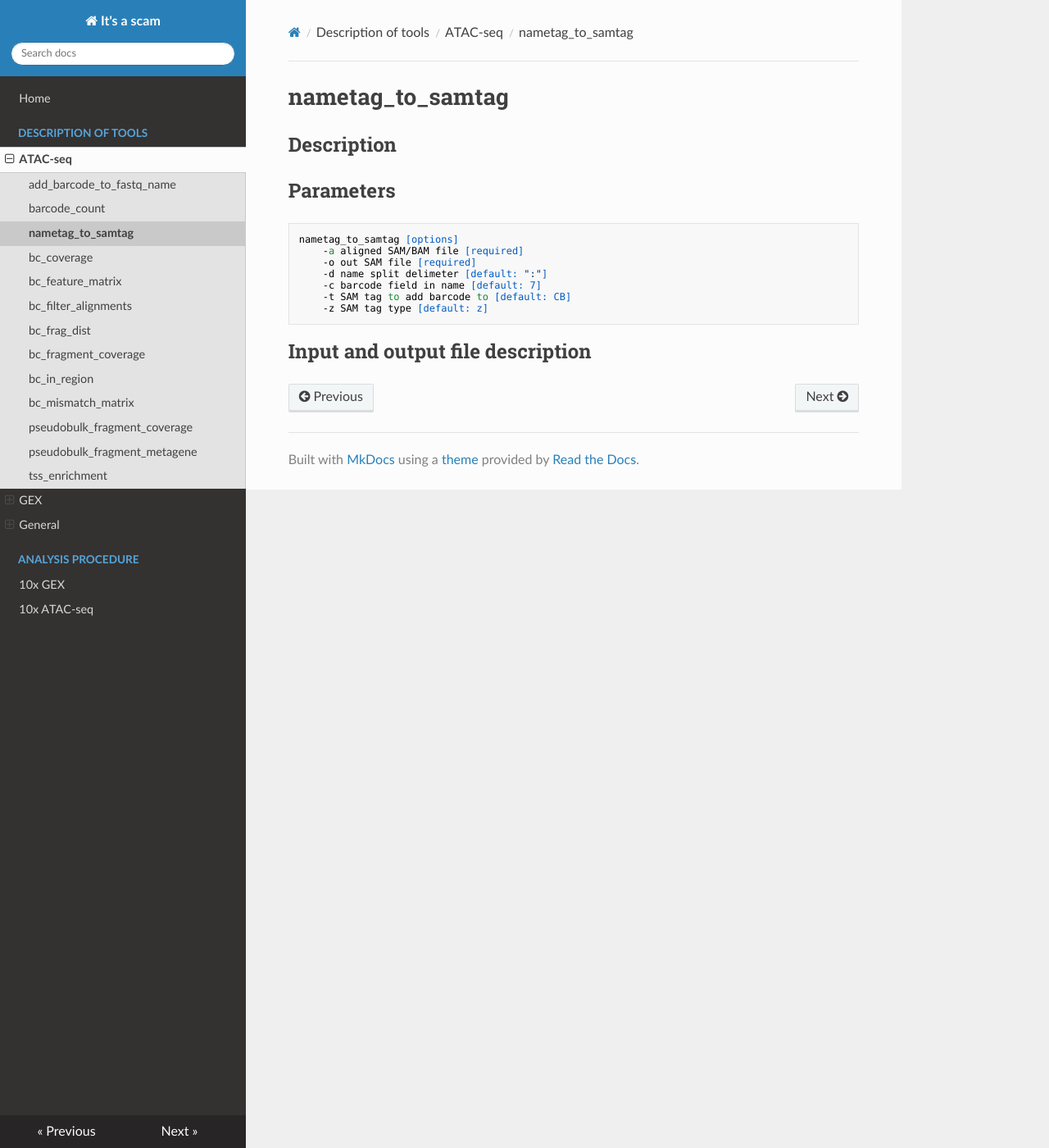
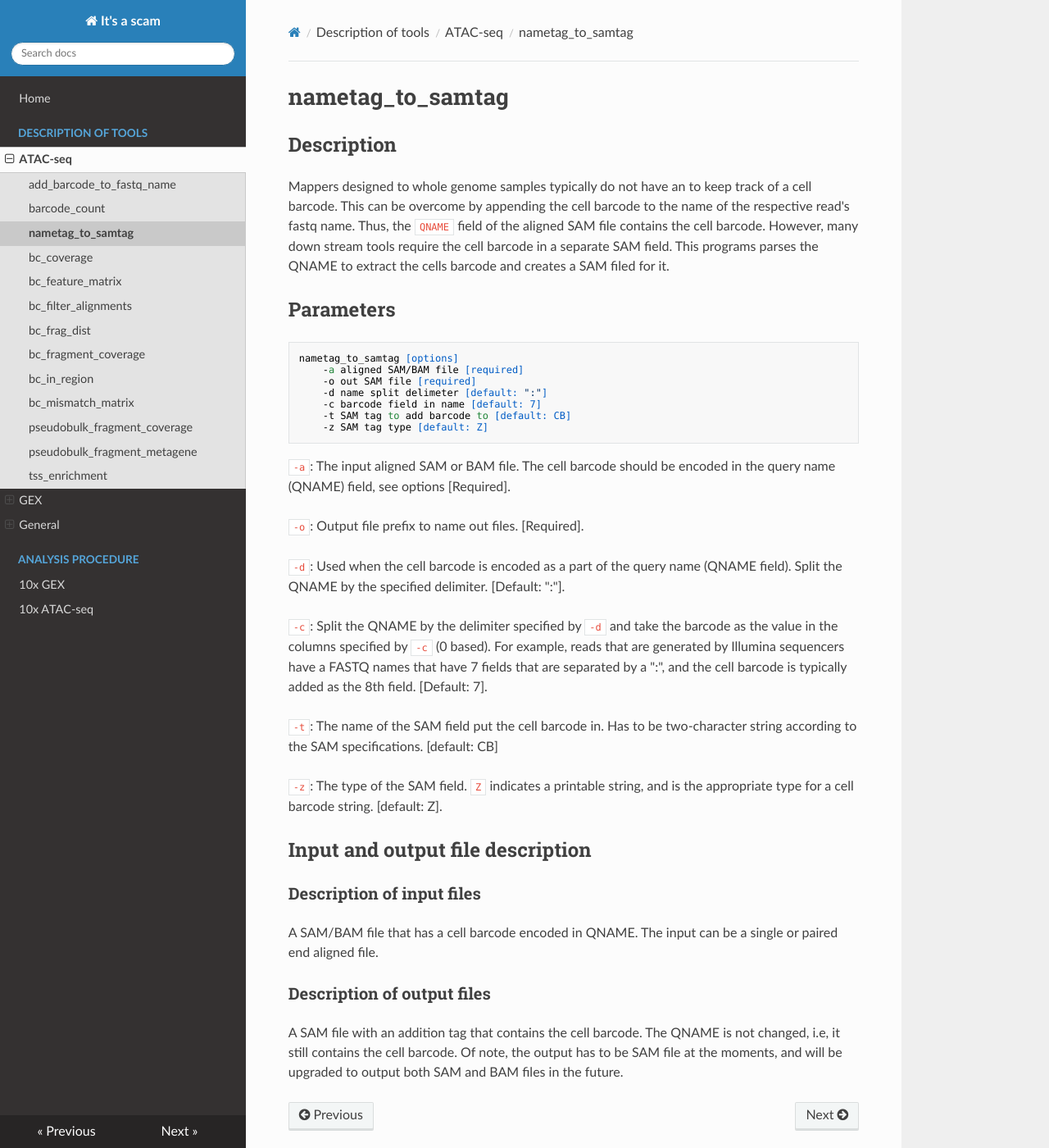
Before and after one commit to rishvanth-kp/its_a_scam, an MkDocs documentation site: the page built from doc/content/nametag_to_samtag.md, in a window 1280 px wide and 1400 px high. Shown: the whole window at 82% size. Built offline with MkDocs 1.6.1, drawn with Linux system fonts in a browser that asks for light colours; nearby versions of some CDN libraries.

Commit message:
updated nametag_to_samtag documentation

````diff
--- a/doc/content/nametag_to_samtag.md
+++ b/doc/content/nametag_to_samtag.md
@@ -2,6 +2,13 @@
 
 
 ## Description
+Mappers designed to whole genome samples typically do not have an to
+keep track of a cell barcode. This can be overcome by appending the cell
+barcode to the name of the respective read's fastq name.  Thus, the
+`QNAME` field of the aligned SAM file contains the cell barcode. However,
+many down stream tools require the cell barcode in a separate SAM
+field. This programs parses the QNAME to extract the cells barcode and
+creates a SAM filed for it.
 
 ## Parameters
 ```
@@ -11,7 +18,37 @@ nametag_to_samtag [options]
 	-d name split delimeter [default: ":"]
 	-c barcode field in name [default: 7]
 	-t SAM tag to add barcode to [default: CB]
-	-z SAM tag type [default: z]
+	-z SAM tag type [default: Z]
 ```
 
+`-a`: The input aligned SAM or BAM file. The cell barcode
+should be encoded in the query name (QNAME) field, see options [Required].
+
+`-o`: Output file prefix to name out files. [Required].
+
+`-d`: Used when the cell barcode is encoded as a part of the query name
+(QNAME field). Split the QNAME by the specified delimiter. [Default:
+":"].
+
+`-c`:  Split the QNAME by the delimiter specified by `-d` and take the
+barcode as the value in the columns specified by `-c` (0 based). For
+example, reads that are generated by Illumina sequencers have a FASTQ
+names that have 7 fields that are separated by a ":", and the cell
+barcode is typically added as the 8th field. [Default: 7].
+
+`-t`: The name of the SAM field put the cell barcode in. Has to be
+two-character string according to the SAM specifications.  [default: CB]
+
+`-z`: The type of the SAM field. `Z` indicates a printable string, and
+is the appropriate type for a cell barcode string. [default: Z].
+
 ## Input and output file description
+### Description of input files
+A SAM/BAM file that has a cell barcode encoded in QNAME. The input
+can be a single or paired end aligned file.
+
+### Description of output files
+A SAM file with an addition tag that contains the cell barcode.
+The QNAME is not changed, i.e, it still contains the cell barcode.
+Of note, the output has to be SAM file at the moments, and will
+be upgraded to output both SAM and BAM files in the future.
````
